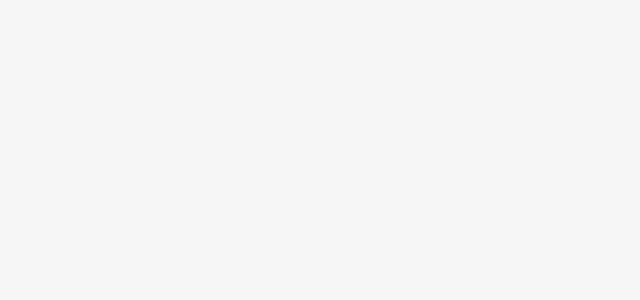
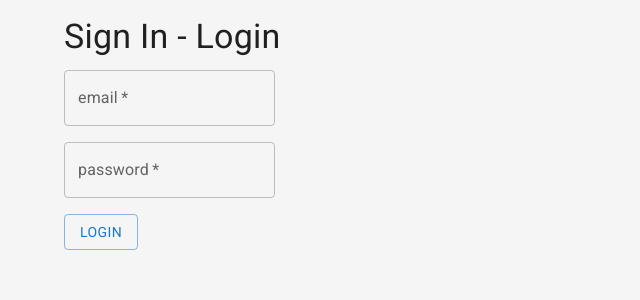
Before and after one commit to luanbernardes/test-g, a React (Vite) app: page /sign-in in a window 1280 px wide. Before the commit this address had no page. Shown: the top 300 px of the page, without its empty margins (0-640 px from the left). Built offline with nearby package versions, Linux system fonts and the light colour scheme.

Commit message:
feat(SignIn): create page and Hook

```diff
--- a/src/App.tsx
+++ b/src/App.tsx
@@ -1,7 +1,8 @@
 import { Routes, Route } from 'react-router-dom';
+import './App.css';
+import CssBaseline from '@mui/material/CssBaseline';
 import HomePage from './pages/home/Home.page';
-import CssBaseline from '@mui/material/CssBaseline';
-import './App.css';
+import SignInPage from '@/pages/sign-in/Sign-in.page';
 
 function App() {
   return (
@@ -10,6 +11,7 @@ function App() {
 
       <Routes>
         <Route path="/" element={<HomePage />} />
+        <Route path="/sign-in" element={<SignInPage />} />
       </Routes>
     </>
   );
--- /dev/null
+++ b/src/hooks/sign-in/sign-in.tsx
@@ -0,0 +1,33 @@
+import { useState, useTransition } from 'react';
+import { reqresService } from '@/services';
+import { HttpResponse } from '@/data/protocols/http';
+import { PostSignInBody, PostSignInResponse } from '@/@types/reqres';
+
+export const useSignIn = () => {
+  const [data, setData] = useState<HttpResponse<PostSignInResponse> | null>(null);
+  const [loading, startTransition] = useTransition();
+  const [error, setError] = useState<string | null>(null);
+
+  function postSignIn(body: PostSignInBody) {
+    if (!body.email && !body.password) {
+      setError('Email and Password required');
+      return;
+    }
+
+    startTransition(async () => {
+      try {
+        const response = await reqresService.postSignIn(body);
+        setData(response);
+      } catch {
+        setError('Failed to login');
+      }
+    });
+  }
+
+  return {
+    data: data?.body,
+    loading,
+    error,
+    postLogin: postSignIn
+  };
+};
--- /dev/null
+++ b/src/pages/sign-in/Sign-in.page.tsx
@@ -0,0 +1,84 @@
+import React, { useEffect, useState } from 'react';
+import { Box, Button, TextField, Typography } from '@mui/material';
+import MainTemplate from '@/templates/main.template';
+import { PostSignInBody } from '@/@types/reqres';
+import { useSignIn } from '@/hooks/sign-in/sign-in';
+import { useNavigate } from 'react-router-dom';
+
+const SignInPage = () => {
+  const [formData, setFormData] = useState<PostSignInBody>({
+    email: '',
+    password: ''
+  });
+  const { postLogin, loading, error, data } = useSignIn();
+  const navigate = useNavigate();
+
+  const handleChange = (e: React.ChangeEvent<HTMLInputElement>) => {
+    const { name, value } = e.target;
+    setFormData((prev) => ({
+      ...prev,
+      [name]: value
+    }));
+  };
+
+  function login(e: React.ChangeEvent<HTMLFormElement>) {
+    e.preventDefault();
+    postLogin(formData);
+  }
+
+  useEffect(() => {
+    if (!loading && !error && data?.token) {
+      navigate('/');
+    }
+  }, [navigate, loading, error, data?.token]);
+
+  return (
+    <MainTemplate>
+      <Typography variant="h4" gutterBottom>
+        Sign In - Login
+      </Typography>
+
+      <form onSubmit={login}>
+        <Box mb={2}>
+          <TextField
+            type="email"
+            label="email"
+            name="email"
+            placeholder="email"
+            variant="outlined"
+            value={formData.email}
+            onChange={handleChange}
+            required
+          />
+        </Box>
+
+        <Box mb={2}>
+          <TextField
+            type="password"
+            label="password"
+            name="password"
+            placeholder="password"
+            variant="outlined"
+            value={formData.password}
+            onChange={handleChange}
+            required
+          />
+        </Box>
+
+        {error && (
+          <Box mb={2}>
+            <Typography variant="body1" color="error">
+              {error}
+            </Typography>
+          </Box>
+        )}
+
+        <Button variant="outlined" type="submit">
+          login
+        </Button>
+      </form>
+    </MainTemplate>
+  );
+};
+
+export default SignInPage;
```
